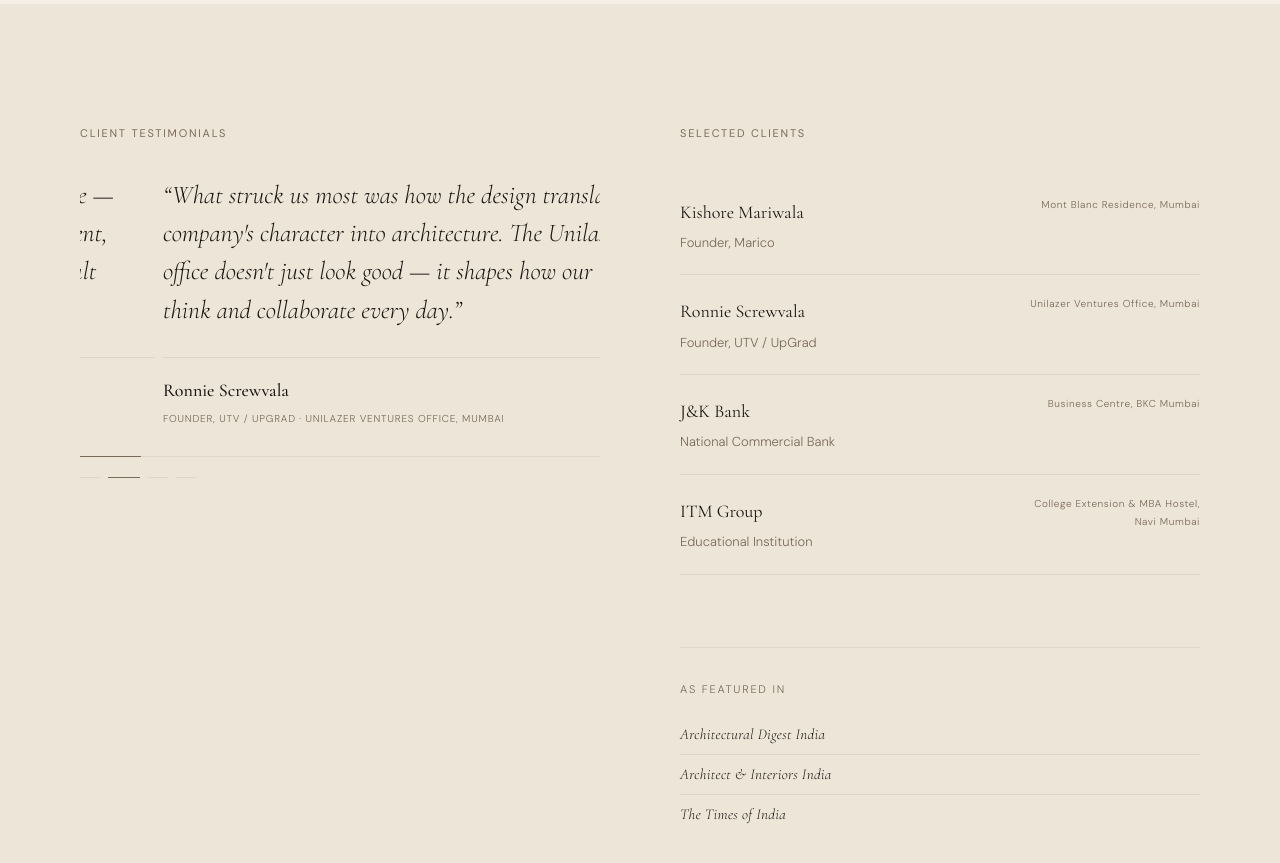
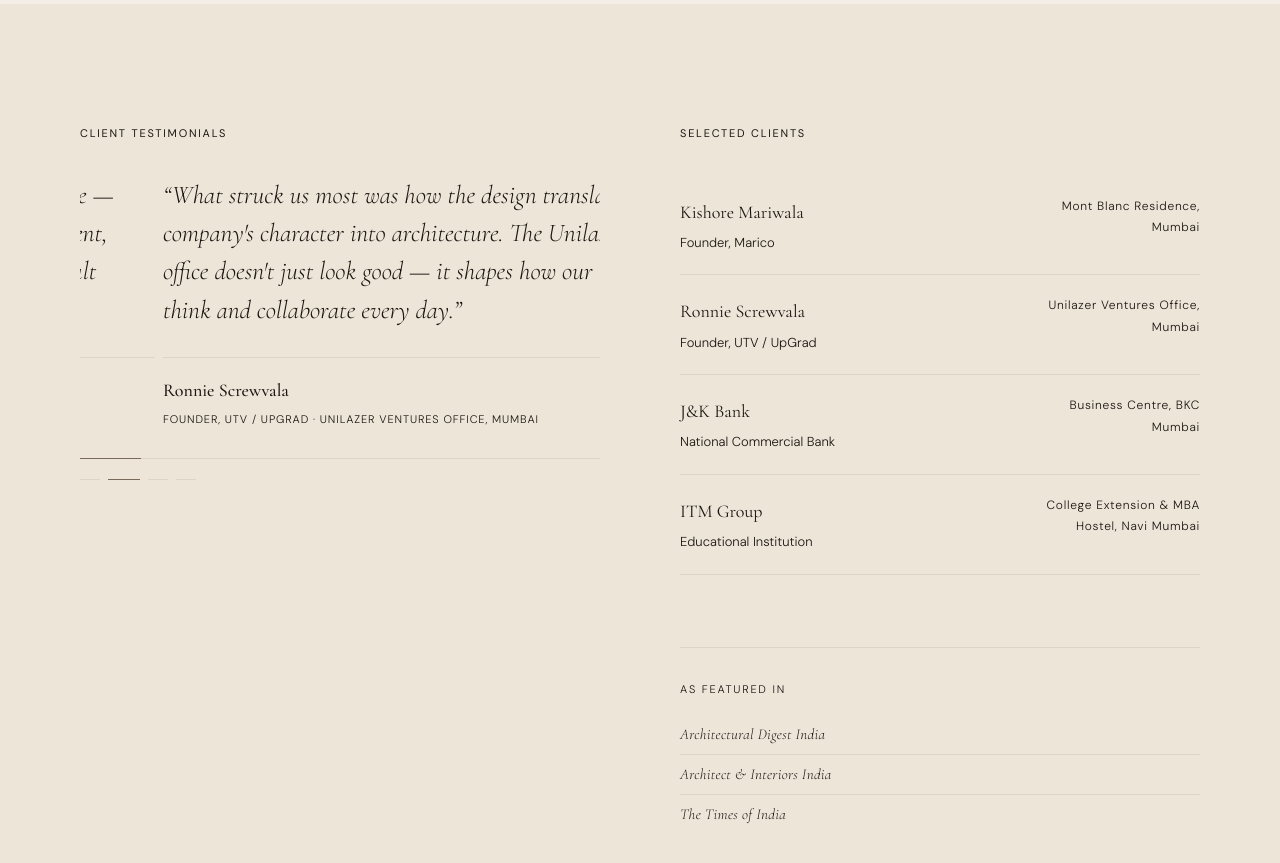
Before and after one commit to IsaKher/teamdesign, a Next.js app: page / in a window 1280 px wide. Shown: the part 2540-3403 px from the top of the page. Built offline with nearby package versions, Linux system fonts and the light colour scheme.

Commit message:
fix: improve text contrast across homepage, footer, and testimonials

```diff
--- a/app/globals.css
+++ b/app/globals.css
@@ -78,7 +78,7 @@
   font-weight: 400;
   letter-spacing: var(--tracking-label);
   text-transform: uppercase;
-  color: var(--color-text-secondary);
+  color: var(--color-text-primary);
 }
 
 /* ─── Scroll reveal animation ────────────────────────────────────────────── */
--- a/app/page.module.css
+++ b/app/page.module.css
@@ -150,7 +150,7 @@
   font-size: var(--size-label);
   letter-spacing: var(--tracking-label);
   text-transform: uppercase;
-  color: rgba(244, 238, 230, 0.38);
+  color: rgba(244, 238, 230, 0.72);
 }
 
 /* ─── Selected Work ────────────────────────────────────────────────────── */
@@ -384,14 +384,14 @@
 .clientDesc {
   font-family: var(--font-sans);
   font-size: 13px;
-  color: var(--color-text-secondary);
+  color: var(--color-text-primary);
 }
 
 .clientProject {
   font-family: var(--font-sans);
-  font-size: var(--size-meta);
+  font-size: 12px;
   letter-spacing: 0.06em;
-  color: var(--color-text-secondary);
+  color: var(--color-text-primary);
   text-align: right;
   flex-shrink: 0;
   max-width: 180px;
@@ -409,7 +409,7 @@
   font-size: var(--size-label);
   letter-spacing: var(--tracking-label);
   text-transform: uppercase;
-  color: var(--color-text-secondary);
+  color: var(--color-text-primary);
   margin-bottom: 16px;
 }
 
--- a/components/Footer.module.css
+++ b/components/Footer.module.css
@@ -47,7 +47,7 @@
   font-size: var(--size-label);
   letter-spacing: var(--tracking-label);
   text-transform: uppercase;
-  color: rgba(244, 238, 230, 0.35);
+  color: rgba(244, 238, 230, 0.65);
 }
 
 .grid {
@@ -68,7 +68,7 @@
   font-size: var(--size-label);
   letter-spacing: var(--tracking-label);
   text-transform: uppercase;
-  color: rgba(244, 238, 230, 0.40);
+  color: rgba(244, 238, 230, 0.70);
 }
 
 .address {
@@ -107,7 +107,7 @@
   font-family: var(--font-sans);
   font-size: var(--size-meta);
   letter-spacing: 0.08em;
-  color: rgba(244, 238, 230, 0.30);
+  color: rgba(244, 238, 230, 0.60);
 }
 
 @media (max-width: 900px) {
--- a/components/TestimonialSlider.module.css
+++ b/components/TestimonialSlider.module.css
@@ -54,10 +54,10 @@
 
 .authorTitle {
   font-family: var(--font-sans);
-  font-size: var(--size-meta);
+  font-size: 11px;
   letter-spacing: 0.08em;
   text-transform: uppercase;
-  color: var(--color-text-secondary);
+  color: var(--color-text-primary);
 }
 
 /* ─── Progress bar ───────────────────────────────────────────── */
```
